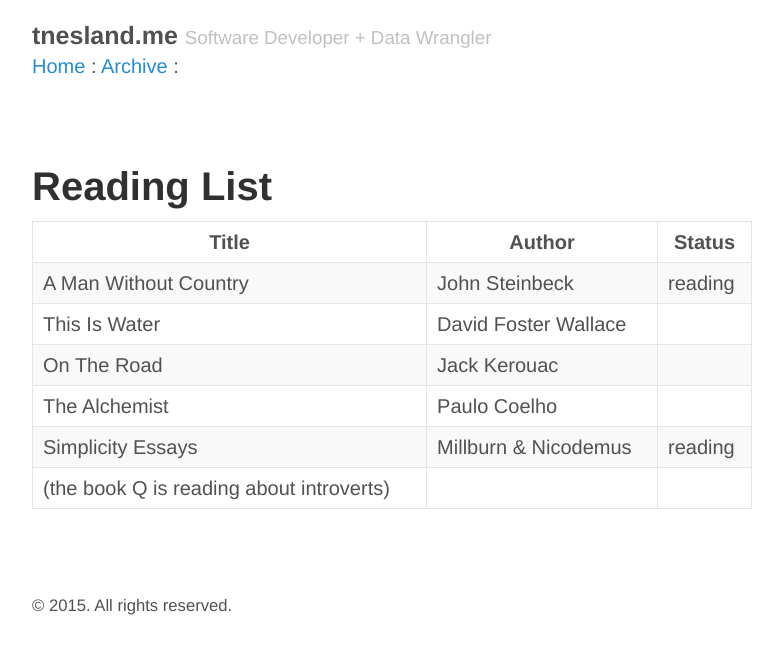
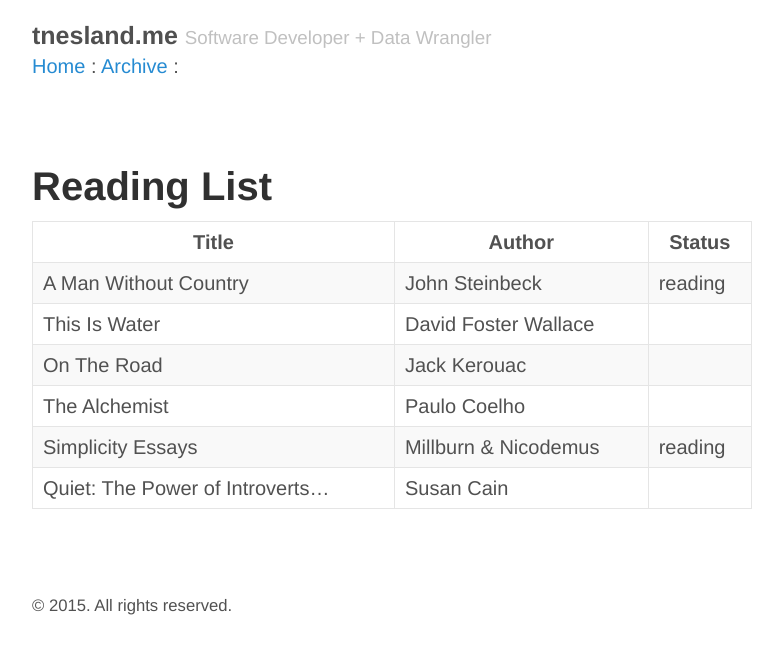
Before and after one commit to tnez/tnez.github.io, a Jekyll site: the page built from _posts/2015-01-23-reading-list.html, in a window 1280 px wide. Shown: the top 654 px of the page, without its empty margins (248-1031 px from the left). Built offline with Jekyll 4.4.1, drawn with Linux system fonts in a browser that asks for light colours.

Commit message:
Add Quiet to reading list.

```diff
--- a/_posts/2015-01-23-reading-list.html
+++ b/_posts/2015-01-23-reading-list.html
@@ -55,8 +55,8 @@ tags: [reading,list]
 </tr>
 
 <tr>
-<td class="left">(the book Q is reading about introverts)</td>
-<td class="left">&#xa0;</td>
+<td class="left">Quiet: The Power of Introverts&#x2026;</td>
+<td class="left">Susan Cain</td>
 <td class="left">&#xa0;</td>
 </tr>
 </tbody>
```
Also changed, not shown: _org_posts/2015-01-23-reading-list.org (+8 -8 lines).
